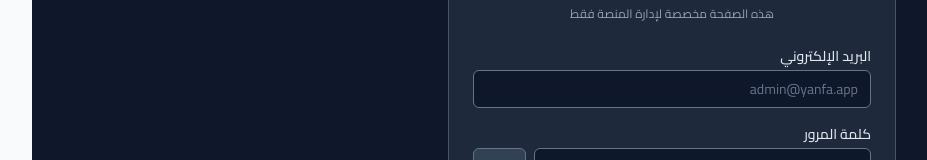
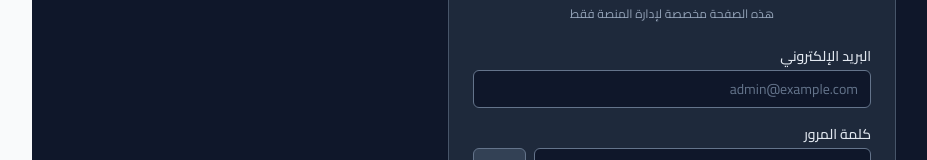
Before and after one commit to koudekcompt91-source/manassa-yanfa, a Next.js app: page /admin/login in a window 1280 px wide. Shown: the part 389-549 px from the top of the page, without its empty margins (80-1007 px from the left). Built offline with nearby package versions, Linux system fonts and the light colour scheme; no server answers.

Commit message:
Final QA and production delivery cleanup

```diff
--- a/app/admin/login/page.tsx
+++ b/app/admin/login/page.tsx
@@ -3,7 +3,6 @@
 import Link from "next/link";
 import { FormEvent, useEffect, useState } from "react";
 import { useRouter } from "next/navigation";
-import { SEEDED_ADMIN } from "@/lib/admin-auth";
 import BrandLogoMark from "@/components/brand/BrandLogoMark";
 import { BRAND_NAME } from "@/lib/brand";
 
@@ -81,7 +80,7 @@ export default function AdminLoginPage() {
               value={form.email}
               onChange={(e) => setForm((p) => ({ ...p, email: e.target.value }))}
               className="mt-1 w-full rounded-md border border-slate-500 bg-slate-900 px-3 py-2 text-sm text-white placeholder:text-slate-500 focus:border-brand-500 focus:outline-none focus:ring-1 focus:ring-brand-500"
-              placeholder={SEEDED_ADMIN.email}
+              placeholder="admin@example.com"
               required
             />
           </div>
--- a/prisma/reset-admin-pw.ts
+++ b/prisma/reset-admin-pw.ts
@@ -5,7 +5,7 @@ const prisma = new PrismaClient();
 
 async function main() {
   const email = "admin@yanfa.app";
-  const plainPassword = "Admin2026"
+  const plainPassword = "Admin2026";
   const passwordHash = await bcrypt.hash(plainPassword, 10);
 
   const admin = await prisma.user.upsert({
@@ -30,7 +30,7 @@ async function main() {
 
   console.log("SUCCESS");
   console.log("EMAIL:", admin.email);
-  console.log("PASSWORD:", plainPassword);
+  console.log("PASSWORD_RESET:", "done");
 }
 
 main()
```
Also changed, not shown: 1 other file (tests, documents, lock files or other folders).
